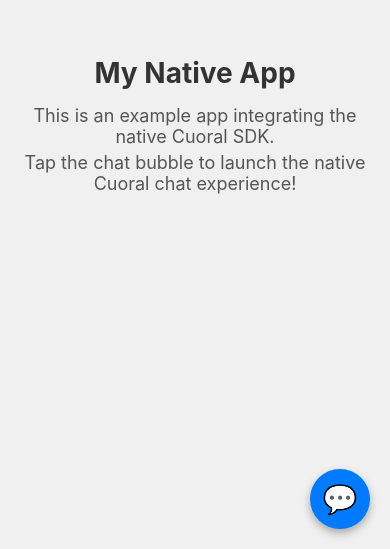
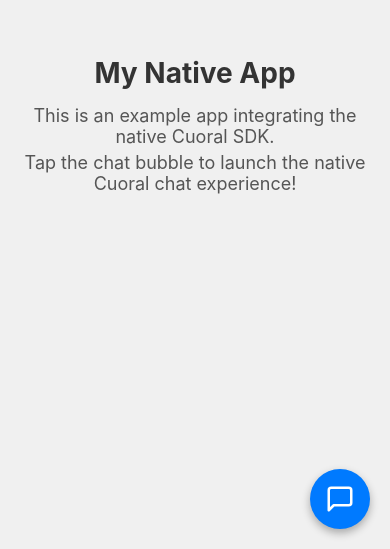
Before and after one commit to Cuoral/cuoral-react-native-expo, a React Native app: screen / in a window 390 px wide. Shown: the part 295-844 px from the top of the page. Built offline with nearby package versions, Linux system fonts and the light colour scheme; no server answers; what expo-web-browser would draw is missing.

Commit message:
Add SVG icon, improve caching, document iOS browser limitations

```diff
--- a/package.json
+++ b/package.json
@@ -78,7 +78,8 @@
     "expo-secure-store": ">=13.0.0",
     "expo-web-browser": ">=13.0.0",
     "react": "*",
-    "react-native": "*"
+    "react-native": "*",
+    "react-native-svg": ">=13.0.0"
   },
   "peerDependenciesMeta": {},
   "packageManager": "yarn@1.22.22",
--- a/src/CuoralLauncher.js
+++ b/src/CuoralLauncher.js
@@ -8,6 +8,7 @@
 } from 'react-native';
 import * as SecureStore from 'expo-secure-store';
 import CuoralModal from './CuoralModal';
+import MessageCircleIcon from './MessageCircleIcon';
 import {
   initializeIntelligence,
   trackPageView as intelligenceTrackPageView,
@@ -41,7 +42,7 @@
   buttonColor = '#007AFF',
   buttonPosition = 'bottomRight',
   buttonSize = 60,
-  buttonIcon = '💬',
+  buttonIcon = null, // null = use default SVG icon, or pass string for custom text icon
 }, ref) => {
   const [sessionId, setSessionId] = useState(null);
   const [widgetUrl, setWidgetUrl] = useState('');
@@ -476,7 +477,11 @@
           onPress={openModal}
           activeOpacity={0.8}
         >
-          <Text style={styles.fabIcon}>{buttonIcon}</Text>
+          {buttonIcon ? (
+            <Text style={styles.fabIcon}>{buttonIcon}</Text>
+          ) : (
+            <MessageCircleIcon size={buttonSize * 0.5} color="#ffffff" />
+          )}
         </TouchableOpacity>
       )}
 
--- a/src/CuoralModal.js
+++ b/src/CuoralModal.js
@@ -2,16 +2,13 @@
 import React, { forwardRef, useImperativeHandle } from 'react';
 import { Alert } from 'react-native';
 import * as WebBrowser from 'expo-web-browser';
-import * as SecureStore from 'expo-secure-store';
 
-const LAST_OPENED_KEY = '__cuoral_last_opened';
-const CACHE_DURATION = 30 * 60 * 1000; // 30 minutes in milliseconds
-
-// Enable caching for WebBrowser - reuses existing session
-WebBrowser.maybeCompleteAuthSession();
+// Warm up browser session for faster subsequent opens
+WebBrowser.warmUpAsync();
 
 /**
  * CuoralModal component displays the widget using expo-web-browser
+ * Note: iOS SFSafariViewController always shows URL bar, share icon, toolbar (security requirement)
  */
 const CuoralModal = forwardRef(({
   widgetUrl,
@@ -21,33 +18,19 @@
   useImperativeHandle(ref, () => ({
     open: async () => {
       try {
-        // Check cache - if opened recently, skip
-        const lastOpened = await SecureStore.getItemAsync(LAST_OPENED_KEY);
-        if (lastOpened) {
-          const timeSinceLastOpen = Date.now() - parseInt(lastOpened, 10);
-          if (timeSinceLastOpen < CACHE_DURATION) {
-            // Within cache window - skip opening
-            if (onClose) {
-              onClose();
-            }
-            return;
-          }
-        }
+        // Open with browser session reuse for 30min cache
+        const result = await WebBrowser.openBrowserAsync(widgetUrl, {
+          // Reuse browser cookies/session
+          createTask: false,
+          showInRecents: false,
 
-        // Open with minimal controls
-        await WebBrowser.openBrowserAsync(widgetUrl, {
-          // Hide toolbar completely
-          showInRecents: false,
-          enableBarCollapsing: true,
-
-          // iOS specific - minimal UI
+          // iOS: SFSafariViewController (cannot hide URL bar/toolbar - iOS security requirement)
           ...(require('react-native').Platform.OS === 'ios' && {
             presentationStyle: WebBrowser.WebBrowserPresentationStyle.PAGE_SHEET,
+            preferredBarTintColor: primaryColor || '#007AFF',
+            preferredControlTintColor: '#ffffff',
           }),
         });
-
-        // Store last opened timestamp
-        await SecureStore.setItemAsync(LAST_OPENED_KEY, Date.now().toString());
 
         if (onClose) {
           onClose();
--- /dev/null
+++ b/src/MessageCircleIcon.js
@@ -0,0 +1,20 @@
+// MessageCircleIcon.js - SVG icon for floating button
+import React from 'react';
+import Svg, { Path } from 'react-native-svg';
+
+const MessageCircleIcon = ({ size = 24, color = 'white' }) => (
+  <Svg
+    width={size}
+    height={size}
+    viewBox="0 0 24 24"
+    fill="none"
+    stroke={color}
+    strokeWidth={2}
+    strokeLinecap="round"
+    strokeLinejoin="round"
+  >
+    <Path d="M21 15a2 2 0 0 1-2 2H7l-4 4V5a2 2 0 0 1 2-2h14a2 2 0 0 1 2 2z" />
+  </Svg>
+);
+
+export default MessageCircleIcon;
```
Also changed, not shown: 1 other file (tests, documents, lock files or other folders).
